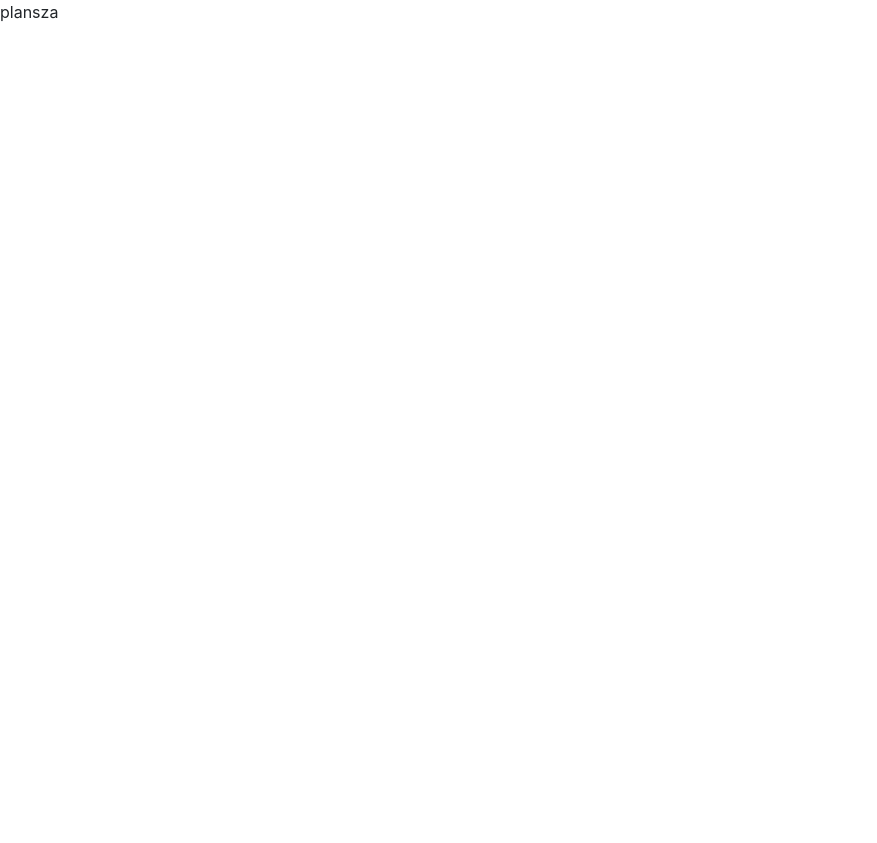
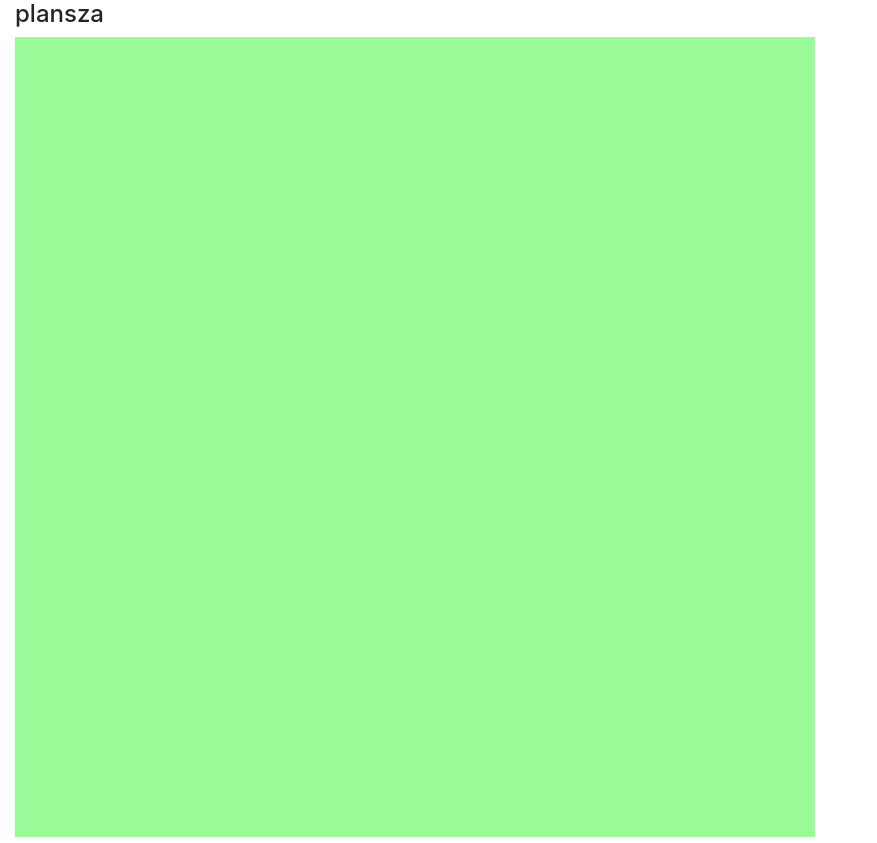
Before and after one commit to Dawid-Kowalski/monopoly, a website: page index.html in a window 1280 px wide. Shown: the whole page, without its empty margins (0-877 px from the left). Before the commit the page ends 800 px from the top, so only its background shows below. Drawn offline with nearby package versions, Linux system fonts and the light colour scheme.

Commit message:
Add canvas with background example

```diff
--- a/index.html
+++ b/index.html
@@ -5,9 +5,12 @@
 		<title>monopoly</title>
 		<link rel="stylesheet" href="https://maxcdn.bootstrapcdn.com/bootstrap/4.0.0/css/bootstrap.min.css" integrity="sha384-Gn5384xqQ1aoWXA+058RXPxPg6fy4IWvTNh0E263XmFcJlSAwiGgFAW/dAiS6JXm" crossorigin="anonymous">
 		<link rel="stylesheet" type="text/css" href="css/style.css">
-		<script type="text/javascript" src="js/script.js"></script>
 	</head>
 	<body>
-		plansza
+		<div class="container-fluid">
+			<h4>plansza</h4>
+			<canvas id="canvas"></canvas>
+		</div>
+		<script type="text/javascript" src="js/script.js"></script>
 	</body>
 </html>
--- a/js/script.js
+++ b/js/script.js
@@ -0,0 +1,18 @@
+/* Canvas */
+const canvas = document.querySelector('canvas');
+const ctx = canvas.getContext('2d');
+
+/* szerokość i wysokość */
+canvas.width = 800;
+canvas.height = 800;
+
+/* skróty */
+const cw = canvas.width;
+const ch = canvas.height;
+
+/*plansza tło */
+let backgroundColor = "palegreen";
+
+/* rysowanie planszy - tło*/
+ctx.fillStyle = backgroundColor;
+ctx.fillRect(0,0,cw,ch);
```
